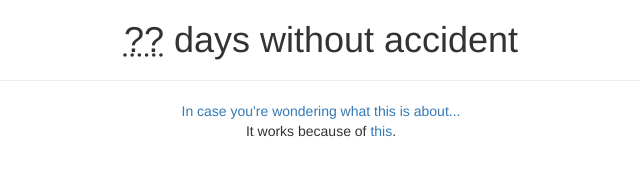
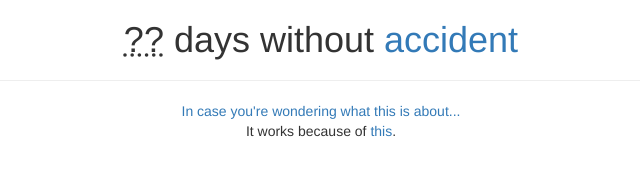
Before and after one commit to wurstmineberg/accidents.wurstmineberg.de, a plain HTML site: page index.html in a window 1280 px wide. Shown: the whole page, without its empty margins (319-959 px from the left). Drawn offline with nearby package versions, Linux system fonts and the light colour scheme; no server answers.

Commit message:
Links are a good thing

```diff
--- a/index.html
+++ b/index.html
@@ -12,7 +12,7 @@
     </head>
     <body>
         <div id="container">
-            <h1 id="deaths-caption"><abbr id="days-value" data-placement="bottom" title="loading…">??</abbr> day<span id="plural">s</span> without accident</h1>
+            <h1 id="deaths-caption"><abbr id="days-value" data-placement="bottom" title="loading…">??</abbr> day<span id="plural">s</span> without <a href="http://i.wurstmineberg.de/wurstminestats/LatestDeaths.png">accident</a></h1>
 
             <hr/>
 
```
